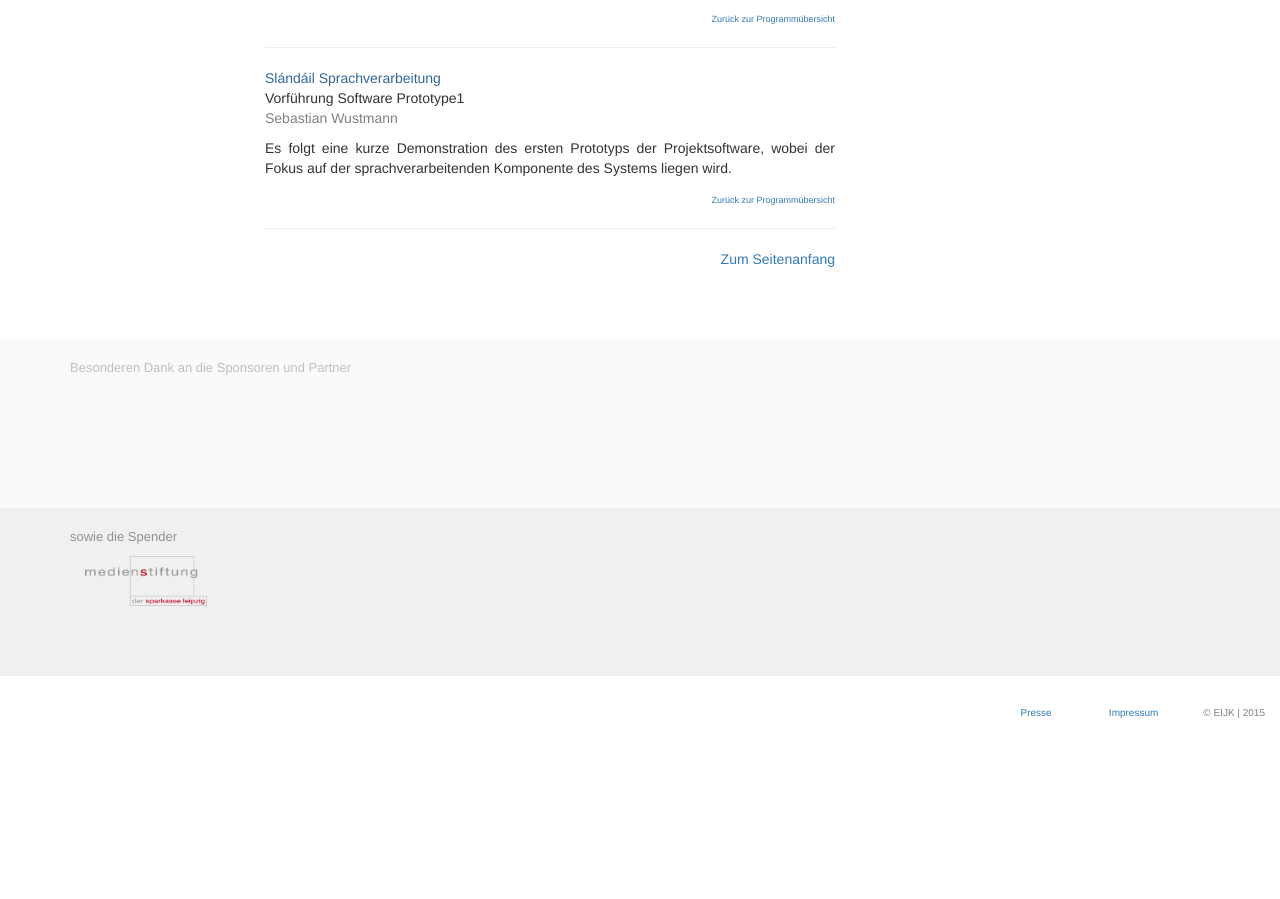
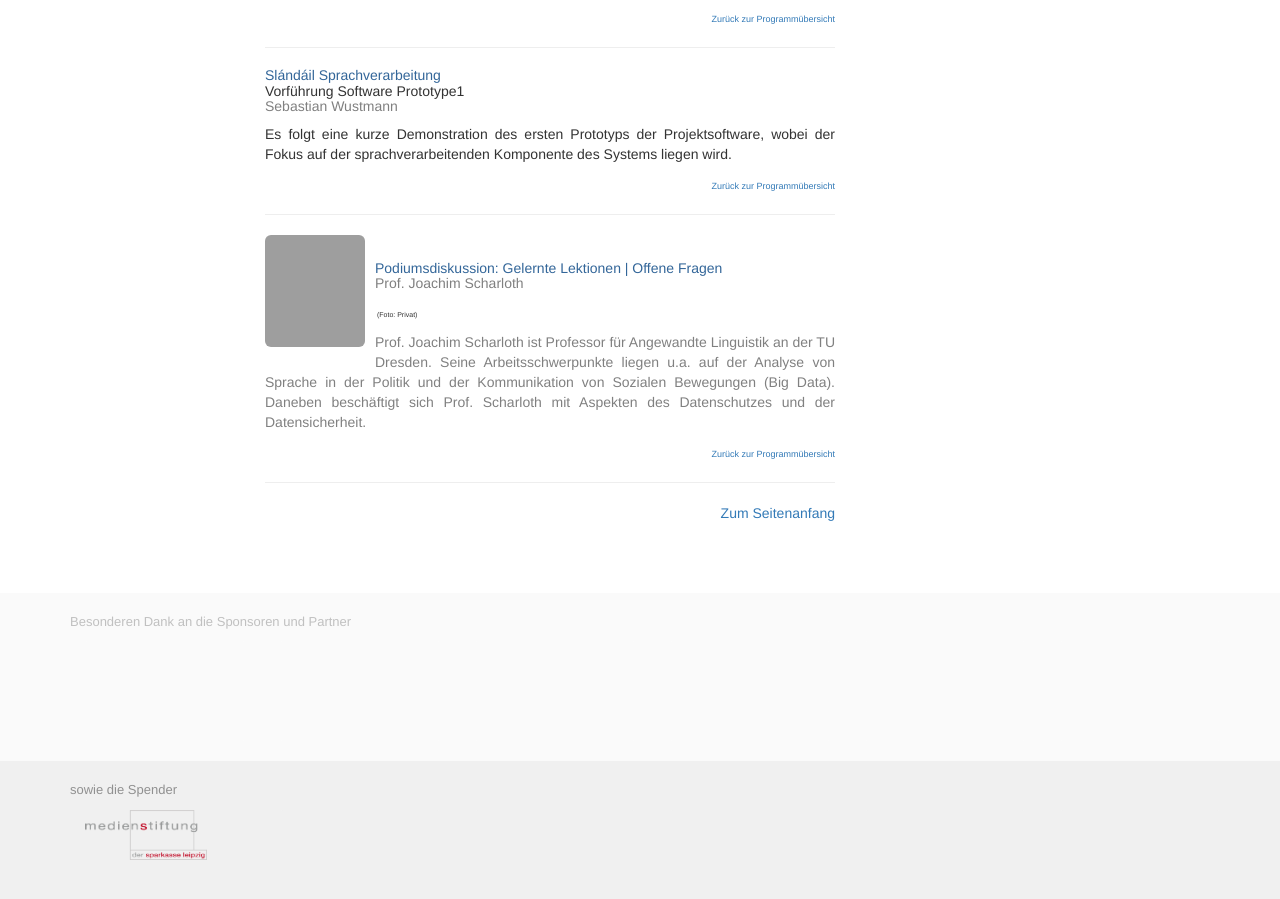
Before and after one commit to susedev/test, a Jekyll site: the page built from beitraege-und-referentinnen.html, in a window 1280 px wide and 900 px high, scrolled down 4437 px. Built offline with Jekyll 4.4.1, drawn with Linux system fonts in a browser that asks for light colours; nearby versions of some CDN libraries; before the commit the page ends 5168 px from its top, so only the background shows below that; grey boxes are pictures that could not be loaded.

Commit message:
Edit from JekyllCMS

```diff
--- a/beitraege-und-referentinnen.html
+++ b/beitraege-und-referentinnen.html
@@ -206,13 +206,27 @@ Ein &Uuml;berblick anhand von Naturkatastrophen bzw. Flutkatastrophen<br />
 <p style="text-align: right;"><span style="color: #808080;"><span style="font-size: xx-small;"><a href="{{ site.base_url }}/programm-uebersicht.html">Zur&uuml;ck zur Programm&uuml;bersicht</a></span> </span></p>
 
 <hr noshade="noshade" size="1" />
-<p><span style="color: #336699;"><a id="Wustmann" name="Wustmann"></a>Sl&aacute;nd&aacute;il Sprachverarbeitung</span><br />
+<h5><span style="color: #336699;"><a id="Wustmann" name="Wustmann"></a>Sl&aacute;nd&aacute;il Sprachverarbeitung</span><br />
 Vorf&uuml;hrung Software Prototype1<br />
-<span style="color: #808080;">Sebastian Wustmann</span></p>
+<span style="color: #808080;">Sebastian Wustmann</span></h5>
 
 <p style="text-align: justify;">Es folgt eine kurze Demonstration des ersten Prototyps der Projektsoftware, wobei der Fokus auf der sprachverarbeitenden Komponente des Systems liegen wird.</p>
 
 <p style="text-align: right;"><span style="color: #808080;"><span style="font-size: xx-small;"><a href="{{ site.base_url }}/programm-uebersicht.html">Zur&uuml;ck zur Programm&uuml;bersicht</a></span> </span></p>
 
 <hr noshade="noshade" size="1" />
+<p><span style="color: #336699;"><a id="Schalroth" name="Scharloth"></a><img alt="" class="img-rounded" src="{{ site.base_url }}/media/people/" style="float: left; margin-right: 10px; margin-bottom: 5px; width: 100px; height: 112px;" /></span></p>
+
+<h5>&nbsp;</h5>
+
+<h5><span style="color: #336699;">Podiumsdiskussion: Gelernte Lektionen | Offene Fragen</span><br />
+<span style="color: #808080;">Prof. Joachim Scharloth</span></h5>
+
+<p><span style="font-size:7px;">&nbsp;</span><span style="font-size:7px;">(Foto: Privat)</span></p>
+
+<p style="text-align: justify;"><span style="color: #808080;">Prof. Joachim Scharloth ist Professor f&uuml;r Angewandte Linguistik an der TU Dresden. Seine Arbeitsschwerpunkte liegen u.a. auf der Analyse von Sprache in der Politik und der Kommunikation von Sozialen Bewegungen (Big Data). Daneben besch&auml;ftigt sich Prof. Scharloth mit Aspekten des Datenschutzes und der Datensicherheit.</span></p>
+
+<p style="text-align: right;"><span style="color: #808080;"><span style="font-size: xx-small;"><a href="{{ site.base_url }}/programm-uebersicht.html">Zur&uuml;ck zur Programm&uuml;bersicht</a></span> </span></p>
+
+<hr noshade="noshade" size="1" />
 <p style="text-align: right;"><a href="#top">Zum Seitenanfang </a></p>
```
